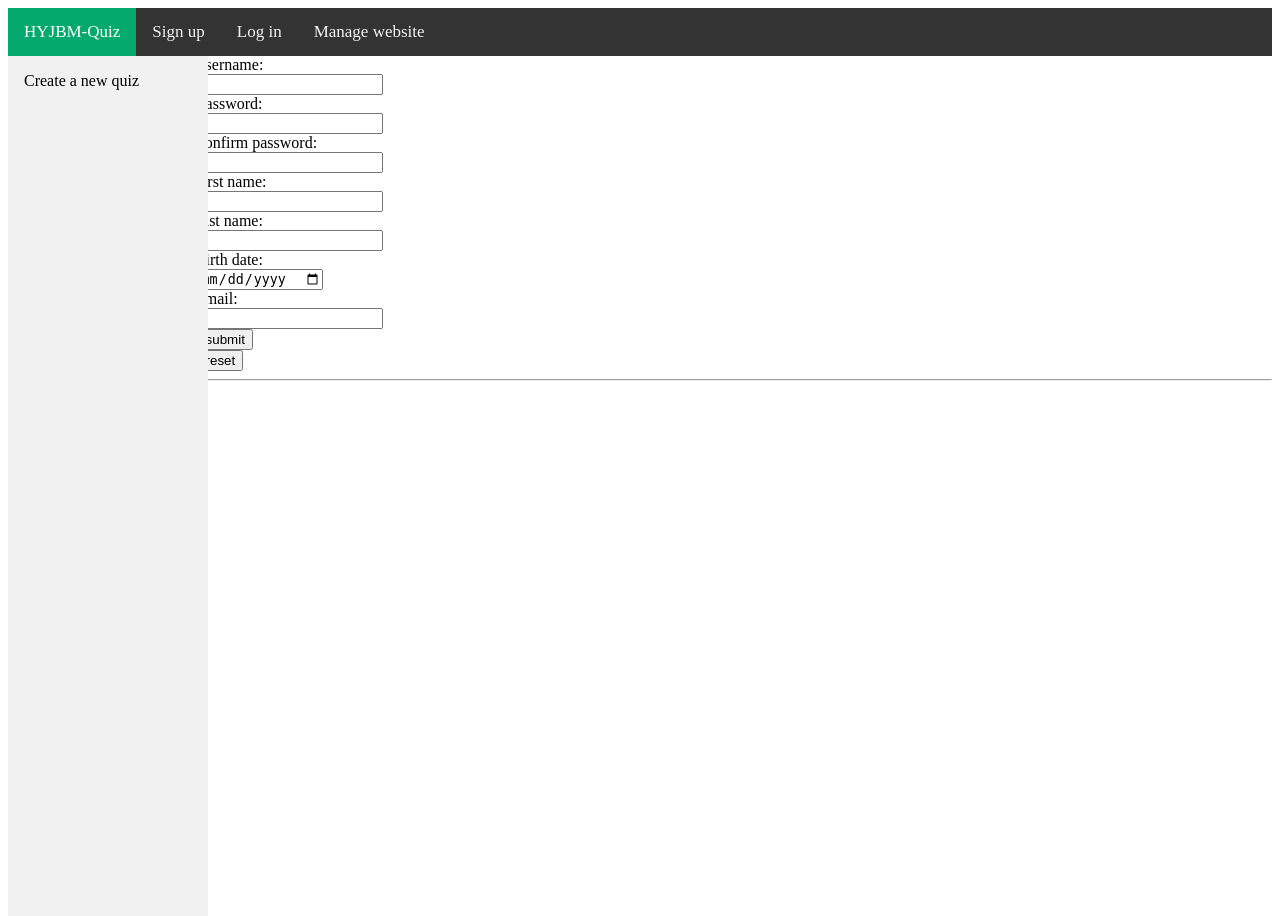
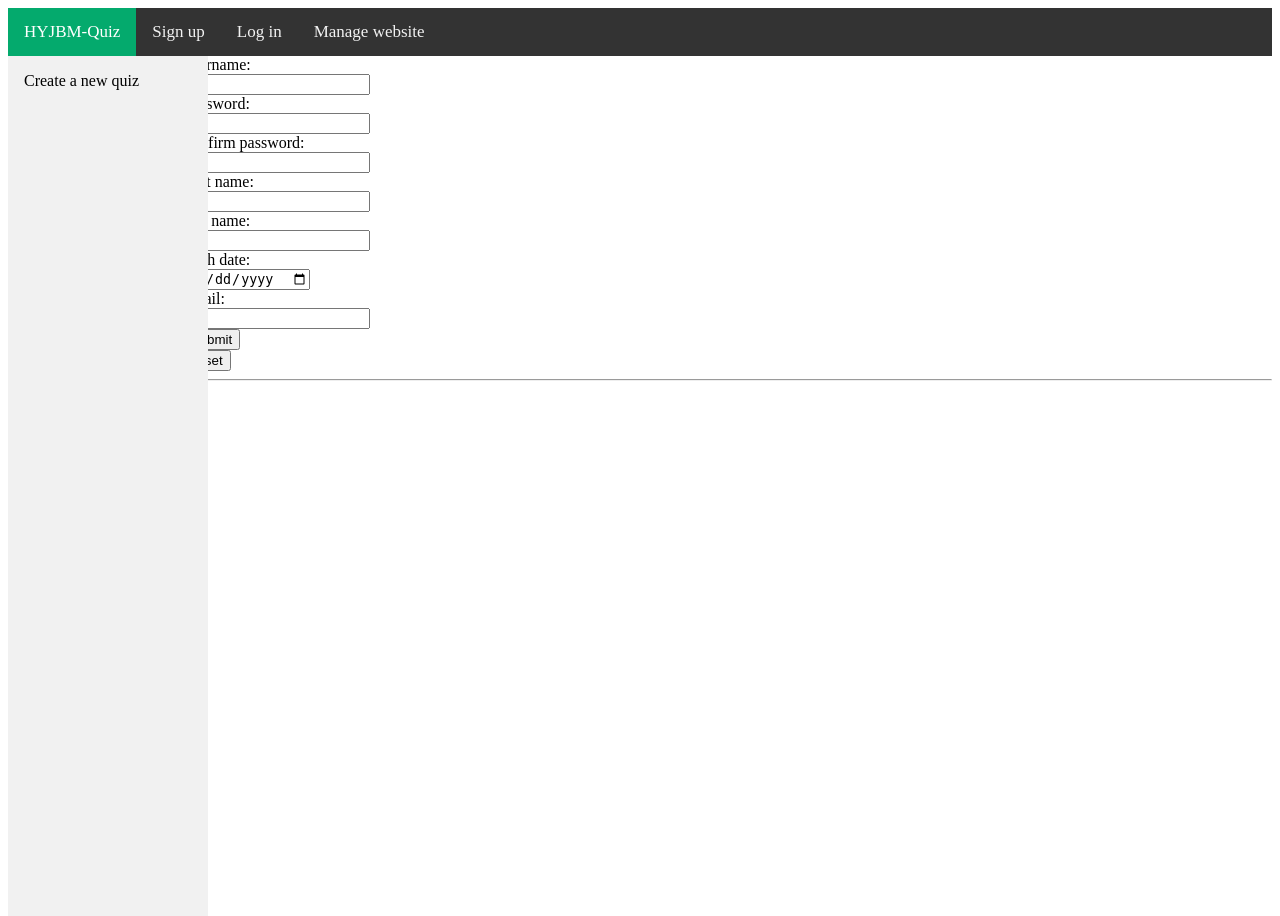
Before and after one commit to yojobama/school-computer-science-web-project, a Flask app: page /signup in a window 1280 px wide. Run offline with Flask 2, Linux system fonts and the light colour scheme.

Commit message:
removing comments in index.html

```diff
--- a/WebSiteMainProject/WebSiteMainProject/static/style.css
+++ b/WebSiteMainProject/WebSiteMainProject/static/style.css
@@ -1,5 +1,5 @@
 .login {
-    padding-left: 15%;
+    padding-left: 14%;
 }
 
 .topnav {
@@ -44,7 +44,7 @@
     background-color: #f1f1f1;
     position: fixed;
     height: 100%;
-    overflow: auto;
+    overflow: hidden;
 }
 
 /* Sidebar links */
```
Also changed, not shown: WebSiteMainProject/WebSiteMainProject/templates/index.html (+2 -28 lines), 1 other file.
